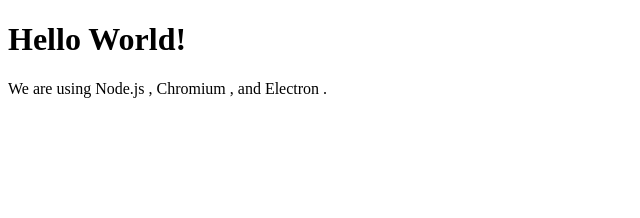
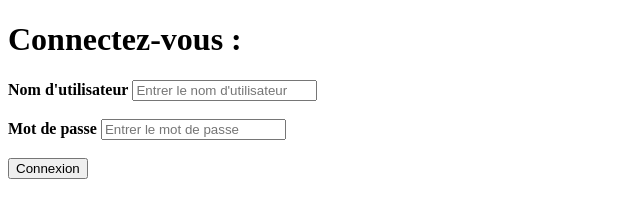
Before and after one commit to ChrysMM/mycar, an Electron app: page logiciel/index.html in a window 800 px wide. Shown: the whole page, without its empty margins (0-640 px from the left). Drawn offline with Linux system fonts and the light colour scheme.

Commit message:
logiciel_index

```diff
--- a/logiciel/index.html
+++ b/logiciel/index.html
@@ -2,14 +2,22 @@
 <html>
   <head>
     <meta charset="UTF-8">
-    <!-- https://developer.mozilla.org/en-US/docs/Web/HTTP/CSP -->
     <meta http-equiv="Content-Security-Policy" content="default-src 'self'; script-src 'self'">
-    <title>Hello World!</title>
+    <title>Connexion</title>
   </head>
   <body>
-    <h1>Hello World!</h1>
-    We are using Node.js <span id="node-version"></span>,
-    Chromium <span id="chrome-version"></span>,
-    and Electron <span id="electron-version"></span>.
+
+    <div id="container">
+      <form action="home.html" method="POST" >
+          <h1>Connectez-vous : </h1>
+          <label><b>Nom d'utilisateur</b></label>
+          <input type="text" placeholder="Entrer le nom d'utilisateur" name="username" required>
+          <br><br>
+          <label><b>Mot de passe</b></label>
+          <input type="password" placeholder="Entrer le mot de passe" name="password" required>
+          <br><br>
+          <input type="submit" id='submit' value='Connexion' >
+        </form>
+      </div>
   </body>
 </html>
--- a/logiciel/main.js
+++ b/logiciel/main.js
@@ -5,8 +5,6 @@
 
 
 const server = require("../app");
-
-let win;
 
 
 
@@ -22,9 +20,9 @@
 
     }
   })
+  win.loadURL("http://localhost:8080");
+  win.loadFile('index.html');
 
-  win.loadFile('index.html')
-  win.loadURL("http://localhost:8080");
 }
 
 // quand l'app est prete, tout pres charger + créer une fenetre
```
